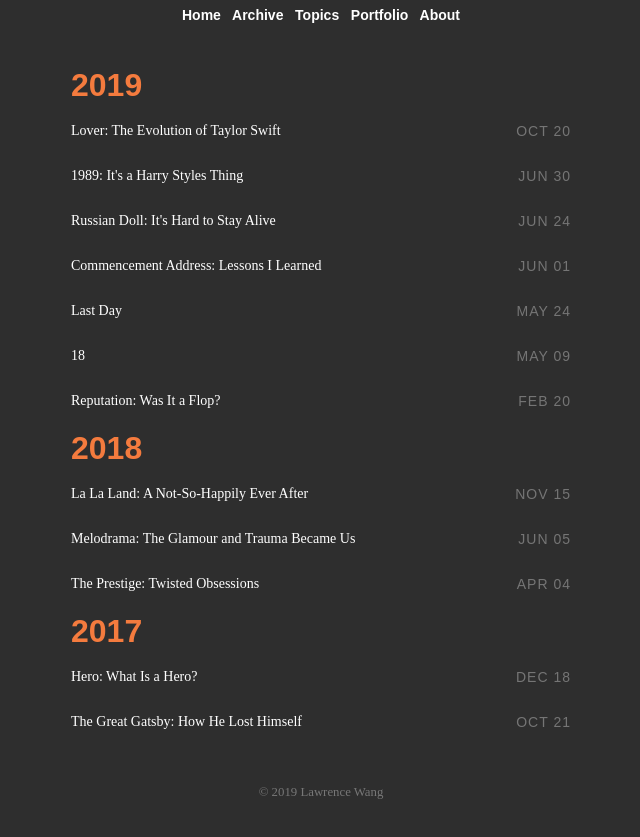
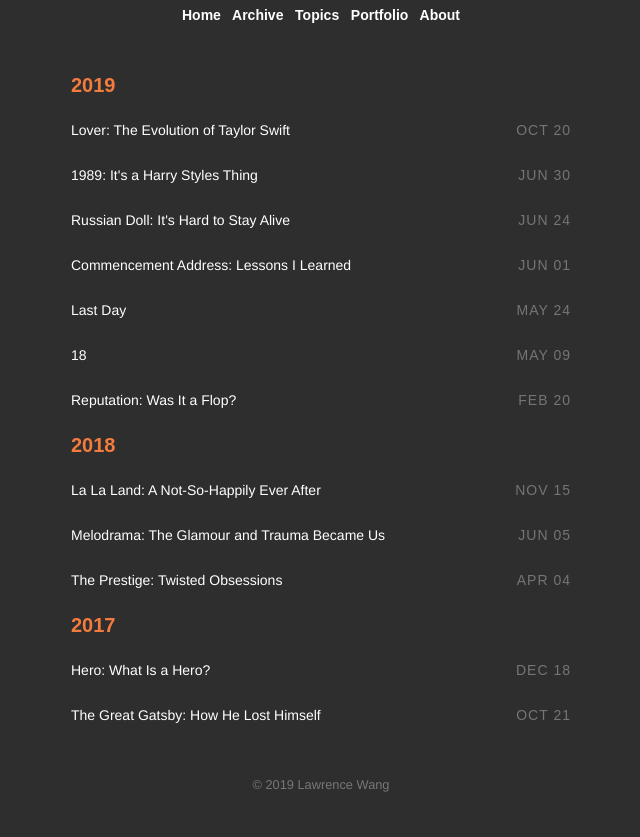
Before and after one commit to law-wang/blog-1.1, a Jekyll site: the page built from pages/archive.html, in a window 1280 px wide. Shown: the part 286-1123 px from the top of the page, without its empty margins (319-959 px from the left). Built offline with Jekyll 4.4.1, drawn with Linux system fonts in a browser that asks for light colours; some web fonts are replaced.

Commit message:
changed color

```diff
--- a/_sass/main.scss
+++ b/_sass/main.scss
@@ -18,7 +18,7 @@
   line-height: 20px;
   font-style: normal;
   /*font-family: -apple-system, BlinkMacSystemFont, "Segoe UI", Roboto, Helvetica, Arial, sans-serif, "Apple Color Emoji", "Segoe UI Emoji", "Segoe UI Symbol"; */
-  font-family: "whitman-display", serif;
+  font-family: Helvetica, serif;
 	font-weight: 500;
   color: #ffffff;
   background-color: #2e2e2e;
@@ -242,6 +242,7 @@
     line-height: 1.4em;
     text-align: center;
     font-size: 2em;
+    color: #f47b3e;
   }
   .divider {
     background: #ddd;
--- a/pages/archive.html
+++ b/pages/archive.html
@@ -8,12 +8,12 @@
 
 	{% for post in site.posts %}
 		{% unless post.next %}
-			<h1 class="code">{{ post.date | date: '%Y' }}</h1>
+			<h3 class="code">{{ post.date | date: '%Y' }}</h3>
 		{% else %}
 			{% capture year %}{{ post.date | date: '%Y' }}{% endcapture %}
 			{% capture nyear %}{{ post.next.date | date: '%Y' }}{% endcapture %}
 			{% if year != nyear %}
-				<h1 class="code">{{ post.date | date: '%Y' }}</h1>
+				<h3 class="code">{{ post.date | date: '%Y' }}</h3>
 			{% endif %}
 		{% endunless %}
 
```
